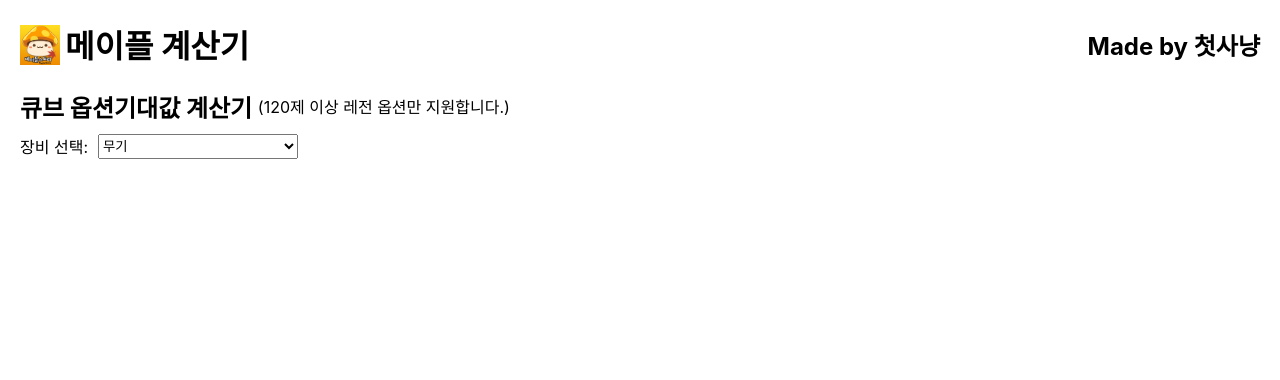
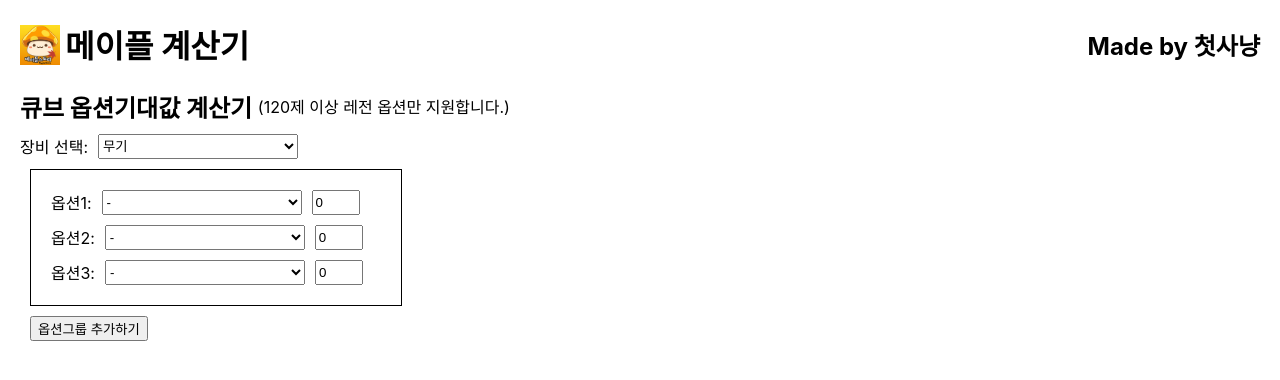
Before and after one commit to shcshcshc/mcal, a React (Create React App) app: page /cube in a window 1280 px wide. Shown: the top 380 px of the page. Built offline with nearby package versions, Linux system fonts and the light colour scheme.

Commit message:
feat: 큐브옵션 입력 구조 완성

```diff
--- /dev/null
+++ b/src/components/CubeOptionSelect.tsx
@@ -0,0 +1,156 @@
+/** @jsxImportSource @emotion/react */
+import styled from "@emotion/styled";
+import React, { useContext, useState } from "react";
+import { OptionName } from "./CubeOptions/OptionType";
+import { CubeOptionContext } from "../providers/CubeOptionContext";
+
+export type CubeOptionSelectProps = {
+  options: string[];
+  index: number;
+  disabled?: boolean;
+};
+
+export function CubeOptionSelect(
+  props: CubeOptionSelectProps
+): React.ReactElement {
+  const { options, index, disabled } = props;
+  // options = ["none", "str", ...]
+  const { optionContainers, setOptionContainers } =
+    useContext(CubeOptionContext);
+  const [option1, setOption1] = useState<string>("none");
+  const [option2, setOption2] = useState<string>("none");
+  const [option3, setOption3] = useState<string>("none");
+  const [value1, setValue1] = useState<number>(0);
+  const [value2, setValue2] = useState<number>(0);
+  const [value3, setValue3] = useState<number>(0);
+
+  const handleOptionChange =
+    (i: number) => (e: React.ChangeEvent<HTMLSelectElement>) => {
+      const newOption = e.target.value;
+      let newOptionContainers = [...optionContainers];
+      switch (i) {
+        case 1:
+          newOptionContainers[index].op1.option = newOption;
+          setOption1(newOption);
+          break;
+        case 2:
+          newOptionContainers[index].op2.option = newOption;
+          setOption2(newOption);
+          break;
+        case 3:
+          newOptionContainers[index].op3.option = newOption;
+          setOption3(newOption);
+          break;
+      }
+      setOptionContainers(newOptionContainers);
+    };
+
+  const handleValueChange =
+    (i: number) => (e: React.ChangeEvent<HTMLInputElement>) => {
+      let newValue = Number(e.target.value);
+      if (newValue < 0) newValue = 0;
+      let newOptionContainers = [...optionContainers];
+      switch (i) {
+        case 1:
+          newOptionContainers[index].op1.optionValue = newValue;
+          setValue1(newValue);
+          break;
+        case 2:
+          newOptionContainers[index].op2.optionValue = newValue;
+          setValue2(newValue);
+          break;
+        case 3:
+          newOptionContainers[index].op3.optionValue = newValue;
+          setValue3(newValue);
+          break;
+      }
+      setOptionContainers(newOptionContainers);
+    };
+
+  const SelectComponent = (props: {
+    selectedOption: string;
+    handleChange: (e: React.ChangeEvent<HTMLSelectElement>) => void;
+  }) => {
+    const { selectedOption, handleChange } = props;
+    return (
+      <StyledSelect
+        value={selectedOption}
+        onChange={handleChange}
+        disabled={disabled}
+      >
+        {options.map((item, index) => (
+          <option
+            key={index}
+            value={item}
+            hidden={
+              item !== "none" &&
+              (item === option1 || item === option2 || item === option3)
+            }
+          >
+            {OptionName[item]}
+          </option>
+        ))}
+      </StyledSelect>
+    );
+  };
+
+  const InputComponent = (props: {
+    value: number;
+    handleChange: (e: React.ChangeEvent<HTMLInputElement>) => void;
+  }) => {
+    const { value, handleChange } = props;
+    return <StyledInput type="number" value={value} onChange={handleChange} />;
+  };
+
+  return (
+    <Container>
+      <OptionFlexContainer>
+        <span>옵션1: </span>
+        <SelectComponent
+          selectedOption={option1}
+          handleChange={handleOptionChange(1)}
+        />
+        <InputComponent value={value1} handleChange={handleValueChange(1)} />
+      </OptionFlexContainer>
+      <OptionFlexContainer>
+        <span>옵션2: </span>
+        <SelectComponent
+          selectedOption={option2}
+          handleChange={handleOptionChange(2)}
+        />
+        <InputComponent value={value2} handleChange={handleValueChange(2)} />
+      </OptionFlexContainer>
+      <OptionFlexContainer>
+        <span>옵션3: </span>
+        <SelectComponent
+          selectedOption={option3}
+          handleChange={handleOptionChange(3)}
+        />
+        <InputComponent value={value3} handleChange={handleValueChange(3)} />
+      </OptionFlexContainer>
+    </Container>
+  );
+}
+
+const StyledSelect = styled.select`
+  margin-right: 10px;
+`;
+
+const StyledInput = styled.input`
+  width: 40px;
+`;
+
+const OptionFlexContainer = styled.div`
+  display: inline-flex;
+  margin-top: 10px;
+  span {
+    margin-right: 10px;
+  }
+`;
+
+const Container = styled.div`
+  width: 330px;
+  padding: 10px 20px 20px 20px;
+  margin: 10px;
+  border: 1px solid black;
+`;
--- a/src/components/CubeOptions/OptionType.tsx
+++ b/src/components/CubeOptions/OptionType.tsx
@@ -1,4 +1,4 @@
-export interface WeaponOptionType {
+export interface optionType {
   type: "red" | "black";
   order: "first" | "second" | "third";
   name:
@@ -19,3 +19,27 @@
   prob: number;
   options?: string;
 }
+
+export const OptionName: Record<string, string> = {
+  none: "-",
+  str: "STR %",
+  dex: "DEX %",
+  int: "INT %",
+  luk: "LUK %",
+  gongper: "공격력 %",
+  maper: "마력 %",
+  criprob: "크리티컬 확률 %",
+  damage: "데미지 %",
+  allstat: "올스텟 %",
+  gong: "공격력",
+  ma: "마력",
+  ignoredef: "방어율 무시 %",
+  bossdamage: "보스 몬스터 공격 시 데미지 %",
+};
+
+export function getOption(optionName: string): string {
+  return (
+    Object.keys(OptionName).find((key) => OptionName[key] === optionName) ??
+    "none"
+  );
+}
--- a/src/components/CubeOptions/Weapon.tsx
+++ b/src/components/CubeOptions/Weapon.tsx
@@ -1,6 +1,23 @@
-import { WeaponOptionType } from "./OptionType";
+import { optionType } from "./OptionType";
 
-export const Weapon: WeaponOptionType[] = [
+export const WeaponOption = [
+  "none",
+  "str",
+  "dex",
+  "int",
+  "luk",
+  "gongper",
+  "maper",
+  "criprob",
+  "damage",
+  "allstat",
+  "gong",
+  "ma",
+  "ignoredef",
+  "bossdamage",
+];
+
+export const Weapon: optionType[] = [
   { type: "red", order: "first", name: "str", value: 12, prob: 0.097561 },
   { type: "red", order: "first", name: "dex", value: 12, prob: 0.097561 },
   { type: "red", order: "first", name: "int", value: 12, prob: 0.097561 },
--- a/src/pages/Cube.tsx
+++ b/src/pages/Cube.tsx
@@ -1,26 +1,87 @@
 /** @jsxImportSource @emotion/react */
 import styled from "@emotion/styled";
 import { useState } from "react";
+import { WeaponOption } from "../components/CubeOptions/Weapon";
+import { CubeOptionSelect } from "../components/CubeOptionSelect";
+import { CubeOptionContext } from "../providers/CubeOptionContext";
 
-export const EquipmentType = [
+export type EquipmentType =
+  | "무기"
+  | "보조"
+  | "엠블렘"
+  | "모자"
+  | "모자(에테르넬)"
+  | "상의"
+  | "상의(에테르넬)"
+  | "하의"
+  | "하의(에테르넬)"
+  | "신발"
+  | "장갑"
+  | "망토, 벨트, 견장"
+  | "견장(에테르넬)"
+  | "장신구"
+  | "심장";
+
+export const Equipments: EquipmentType[] = [
   "무기",
   "보조",
   "엠블렘",
   "모자",
+  "모자(에테르넬)",
   "상의",
+  "상의(에테르넬)",
   "하의",
+  "하의(에테르넬)",
   "신발",
   "장갑",
   "망토, 벨트, 견장",
+  "견장(에테르넬)",
   "장신구",
   "심장",
 ];
 
+export const Options: Record<EquipmentType, string[]> = {
+  무기: WeaponOption,
+  보조: ["none"],
+  엠블렘: ["none"],
+  모자: ["none"],
+  "모자(에테르넬)": ["none"],
+  상의: ["none"],
+  "상의(에테르넬)": ["none"],
+  하의: ["none"],
+  "하의(에테르넬)": ["none"],
+  신발: ["none"],
+  장갑: ["none"],
+  "망토, 벨트, 견장": ["none"],
+  "견장(에테르넬)": ["none"],
+  장신구: ["none"],
+  심장: ["none"],
+};
+
+const EMPTY_OPTIONS = {
+  op1: {
+    option: "none",
+    optionValue: 0,
+  },
+  op2: {
+    option: "none",
+    optionValue: 0,
+  },
+  op3: {
+    option: "none",
+    optionValue: 0,
+  },
+};
+
 export function Cube(): JSX.Element {
-  const [equipment, setEquipment] = useState("무기");
+  const [equipment, setEquipment] = useState<EquipmentType>("무기");
+  const [optionContainers, setOptionContainers] = useState([EMPTY_OPTIONS]);
+  const [optionsNumber, setOptionsNumber] = useState<number>(1);
   const handleSelect = (e: React.ChangeEvent<HTMLSelectElement>) => {
-    setEquipment(e.target.value);
+    setEquipment(e.target.value as EquipmentType);
+    setOptionContainers([EMPTY_OPTIONS]);
   };
+
   return (
     <CubeContainer>
       <Header>
@@ -28,20 +89,59 @@
         <span>(120제 이상 레전 옵션만 지원합니다.)</span>
       </Header>
       <Container>
+        <CubeOptionContext.Provider
+          value={{ optionContainers, setOptionContainers }}
+        >
           <SelectContainer>
             <span>장비 선택: </span>
             <select value={equipment} onChange={handleSelect}>
-            {EquipmentType.map((item, index) => (
+              {Equipments.map((item, index) => (
                 <option key={index} value={item}>
                   {item}
                 </option>
               ))}
             </select>
           </SelectContainer>
+          <CubeOptionSelect options={Options[equipment]} index={0} />
+          {Array.from({ length: optionsNumber - 1 }, (_, i) => (
+            <AdditionalOptionContainer key={i + 1}>
+              <CubeOptionSelect options={Options[equipment]} index={i + 1} />
+              <button
+                onClick={() => {
+                  setOptionsNumber(optionsNumber - 1);
+                  let newOptionContainers = [...optionContainers];
+                  setOptionContainers(newOptionContainers.splice(i + 1, 1));
+                }}
+              >
+                x
+              </button>
+            </AdditionalOptionContainer>
+          ))}
+        </CubeOptionContext.Provider>
+        <AddButton
+          onClick={() => {
+            setOptionContainers([...optionContainers, { ...EMPTY_OPTIONS }]);
+            setOptionsNumber(optionsNumber + 1);
+          }}
+        >
+          옵션그룹 추가하기
+        </AddButton>
       </Container>
     </CubeContainer>
   );
 }
+
+const AdditionalOptionContainer = styled.div`
+  display: flex;
+  button {
+    margin-left: -24px;
+    height: 24px;
+  }
+`;
+
+const AddButton = styled.button`
+  margin-left: 10px;
+`;
 
 const SelectContainer = styled.div`
   display: inline-flex;
--- /dev/null
+++ b/src/providers/CubeOptionContext.tsx
@@ -0,0 +1,41 @@
+import React from "react";
+
+export interface optionContainer {
+  op1: {
+    option: string;
+    optionValue: number;
+  };
+  op2: {
+    option: string;
+    optionValue: number;
+  };
+  op3: {
+    option: string;
+    optionValue: number;
+  };
+}
+
+export interface CubeOptionContextData {
+  optionContainers: optionContainer[];
+  setOptionContainers: React.Dispatch<React.SetStateAction<optionContainer[]>>;
+}
+
+export const CubeOptionContext = React.createContext<CubeOptionContextData>({
+  optionContainers: [
+    {
+      op1: {
+        option: "none",
+        optionValue: 0,
+      },
+      op2: {
+        option: "none",
+        optionValue: 0,
+      },
+      op3: {
+        option: "none",
+        optionValue: 0,
+      },
+    },
+  ],
+  setOptionContainers: () => [],
+});
```
Lines whose indentation alone changed are shown as unchanged.
